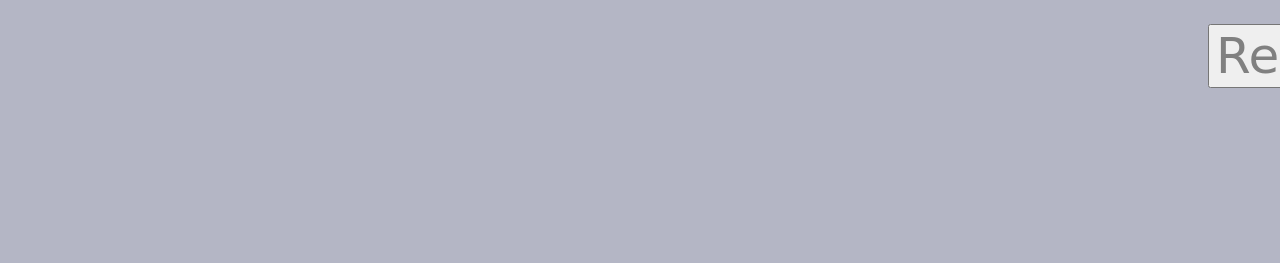
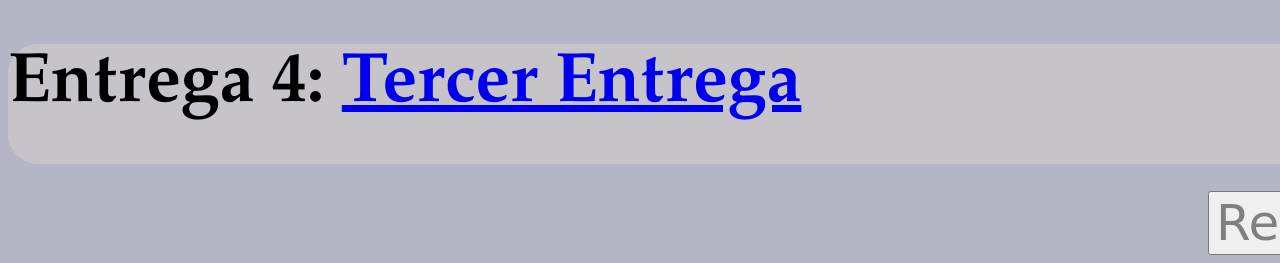
Before and after one commit to alejo12155/pagina-web, a plain HTML site: page periodo1.html in a window 1280 px wide. Shown: the part 662-925 px from the top of the page. Before the commit the page ends 800 px from the top, so only its background shows below. Drawn offline with Linux system fonts and the light colour scheme.

Commit message:
Update periodo1.html

```diff
--- a/periodo1.html
+++ b/periodo1.html
@@ -15,6 +15,7 @@
 
 		<h1 style="font-size: 70px;font-family: Garamond; height: 120px; width: 1450px; border-radius: 30px; background-color: #C6C4C9 ; "> Entrega 3: <a href="https://drive.google.com/file/d/1Y8k2_lnSoInqOsP1OaZsn7iahn8fVbMA/view?usp=sharing">Entrega Parcial</a> </h1>
 
+		<h1 style="font-size: 70px;font-family: Garamond; height: 120px; width: 1450px; border-radius: 30px; background-color: #C6C4C9 ; "> Entrega 4: <a href="https://alejo12155.github.io/tarea3/">Tercer Entrega</a> </h1>
 
 
 		<form method="" action="index.html">
```
